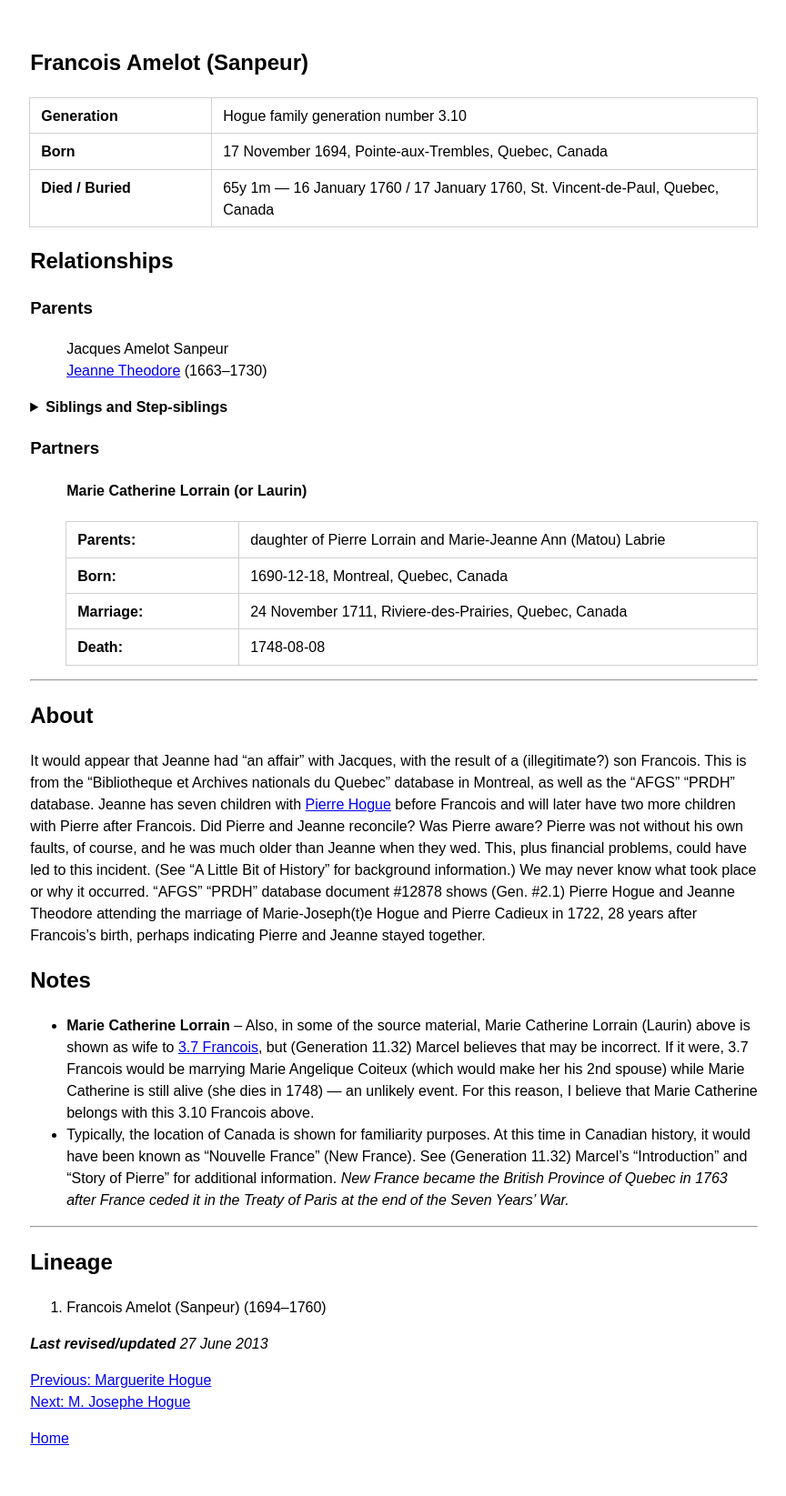
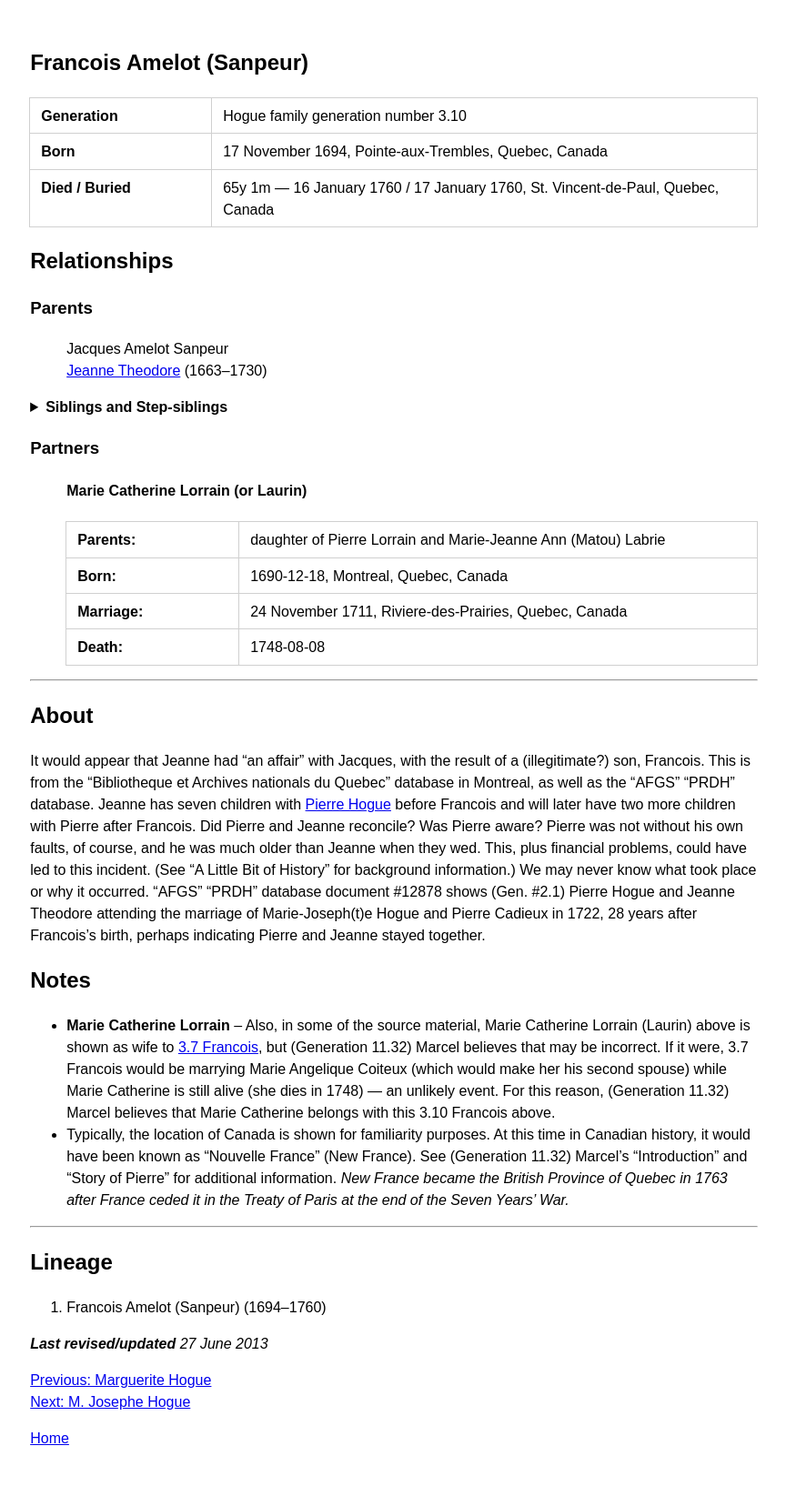
Before and after one commit to highchair/hogue-family-ancestry, a Jekyll site: the page built from _people/1694-francois-amelot.md, in a window 1280 px wide. Shown: the whole page at 91% size, without its empty margins (18-882 px from the left). Built offline with Jekyll 4.4.1, drawn with Linux system fonts in a browser that asks for light colours.

Commit message:
Update 1694-francois-amelot.md

```diff
--- a/_people/1694-francois-amelot.md
+++ b/_people/1694-francois-amelot.md
@@ -40,10 +40,10 @@ partners:
 
 ## About
 
-It would appear that Jeanne had “an affair” with Jacques, with the result of a (illegitimate?) son Francois. This is from the “Bibliotheque et Archives nationals du Quebec” database in Montreal, as well as the “AFGS” “PRDH” database. Jeanne has seven children with [Pierre Hogue]({% link _people/1648-pierre-hogue.md %}) before Francois and will later have two more children with Pierre after Francois. Did Pierre and Jeanne reconcile? Was Pierre aware? Pierre was not without his own faults, of course, and he was much older than Jeanne when they wed. This, plus financial problems, could have led to this incident. (See “A Little Bit of History” for background information.) We may never know what took place or why it occurred. “AFGS” “PRDH” database document #12878 shows (Gen. #2.1) Pierre Hogue and Jeanne Theodore attending the marriage of Marie-Joseph(t)e Hogue and Pierre Cadieux in 1722, 28 years after Francois’s birth, perhaps indicating Pierre and Jeanne stayed together.
+It would appear that Jeanne had “an affair” with Jacques, with the result of a (illegitimate?) son, Francois. This is from the “Bibliotheque et Archives nationals du Quebec” database in Montreal, as well as the “AFGS” “PRDH” database. Jeanne has seven children with [Pierre Hogue]({% link _people/1648-pierre-hogue.md %}) before Francois and will later have two more children with Pierre after Francois. Did Pierre and Jeanne reconcile? Was Pierre aware? Pierre was not without his own faults, of course, and he was much older than Jeanne when they wed. This, plus financial problems, could have led to this incident. (See “A Little Bit of History” for background information.) We may never know what took place or why it occurred. “AFGS” “PRDH” database document #12878 shows (Gen. #2.1) Pierre Hogue and Jeanne Theodore attending the marriage of Marie-Joseph(t)e Hogue and Pierre Cadieux in 1722, 28 years after Francois’s birth, perhaps indicating Pierre and Jeanne stayed together.
 
 
 ## Notes
 
-+ **Marie Catherine Lorrain** – Also, in some of the source material, Marie Catherine Lorrain (Laurin) above is shown as wife to [3.7 Francois]({% link _people/1687-francois-hogue.md %}), but (Generation 11.32) Marcel believes that may be incorrect. If it were, 3.7 Francois would be marrying Marie Angelique Coiteux (which would make her his 2nd spouse) while Marie Catherine is still alive (she dies in 1748) — an unlikely event. For this reason, I believe that Marie Catherine belongs with this 3.10 Francois above.
++ **Marie Catherine Lorrain** – Also, in some of the source material, Marie Catherine Lorrain (Laurin) above is shown as wife to [3.7 Francois]({% link _people/1687-francois-hogue.md %}), but (Generation 11.32) Marcel believes that may be incorrect. If it were, 3.7 Francois would be marrying Marie Angelique Coiteux (which would make her his second spouse) while Marie Catherine is still alive (she dies in 1748) — an unlikely event. For this reason, (Generation 11.32) Marcel believes that Marie Catherine belongs with this 3.10 Francois above.
 + Typically, the location of Canada is shown for familiarity purposes. At this time in Canadian history, it would have been known as “Nouvelle France” (New France). See (Generation 11.32) Marcel’s “Introduction” and “Story of Pierre” for additional information. _New France became the British Province of Quebec in 1763 after France ceded it in the Treaty of Paris at the end of the Seven Years’ War._
```
